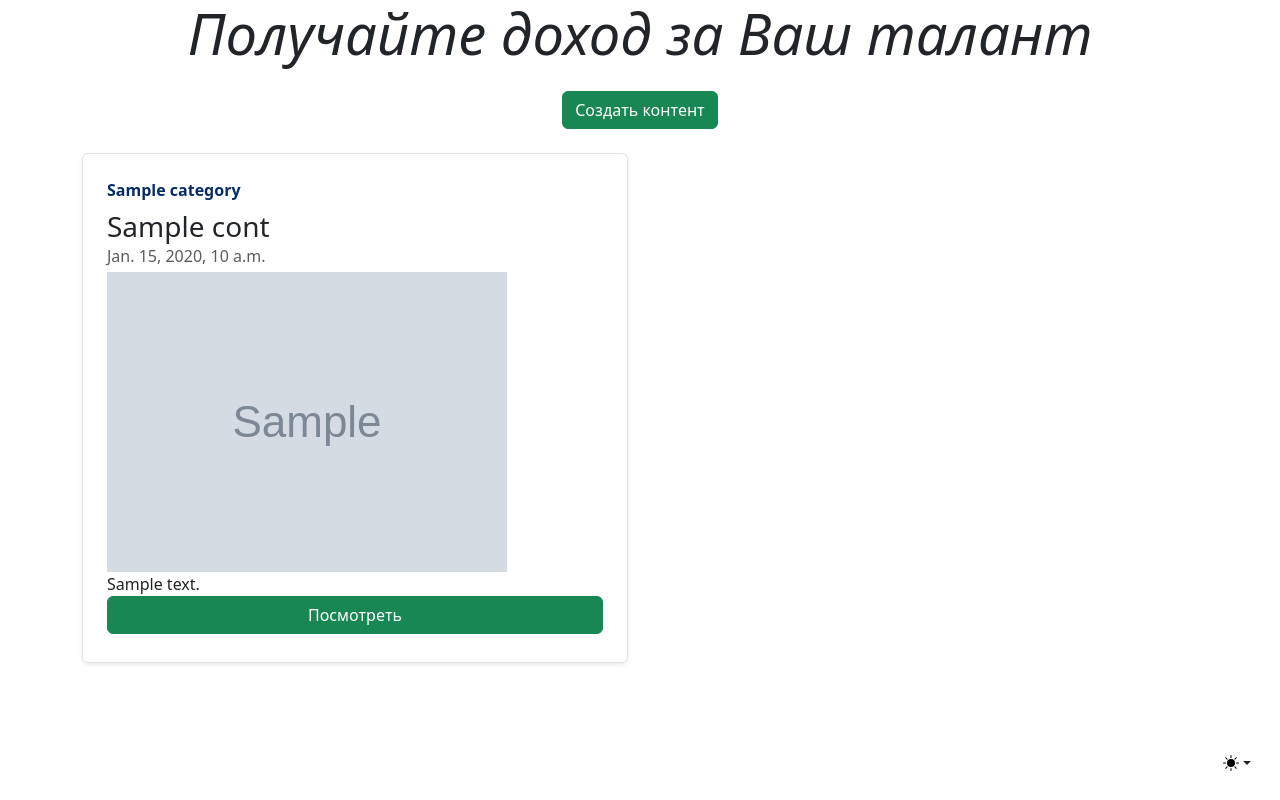
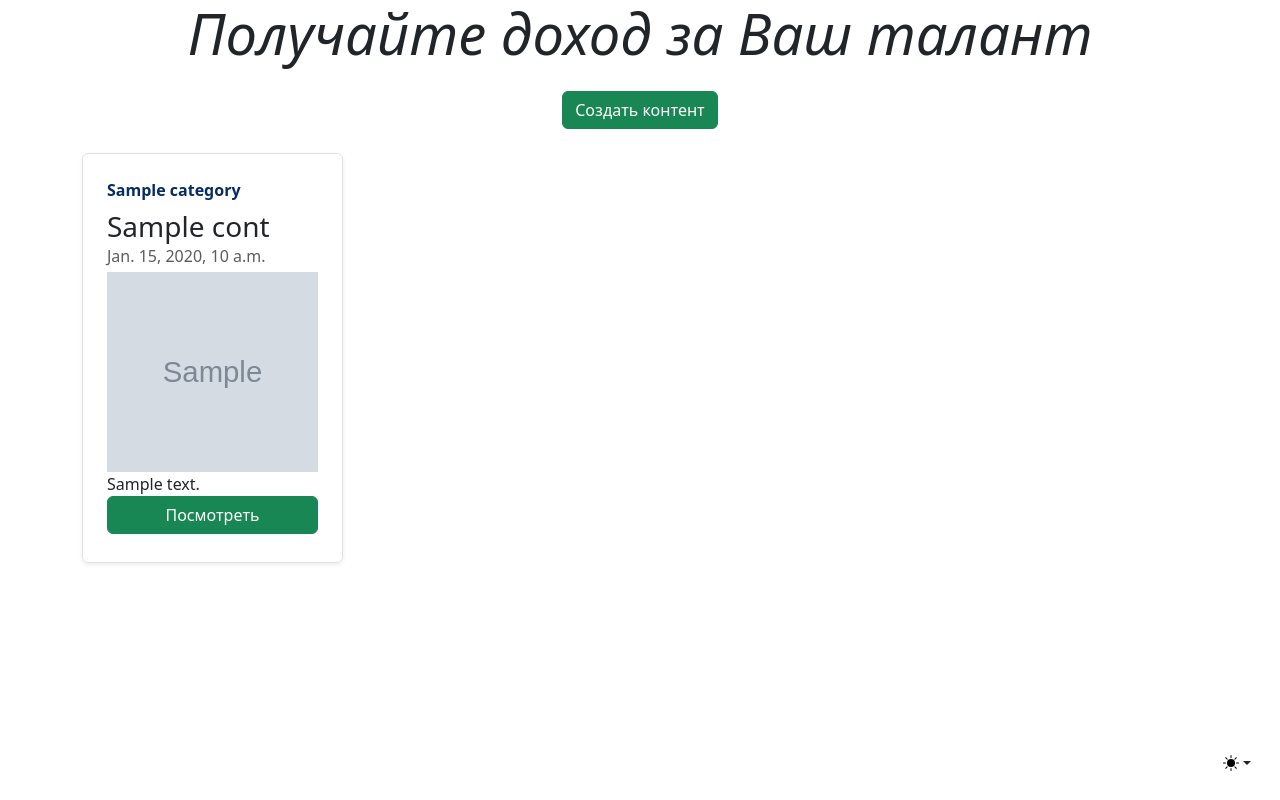
Before and after one commit to Lambada0000/Content_platform, a Django app: template content/templates/content/content_list.html in a window 1280 px wide. Run offline with Django 5.2, Linux system fonts and the light colour scheme; the template is opened without the code that fills it: most values are stand-ins (such as "Sample title", 1, 10 or a date in 2020); grey boxes marked "Sample" are stand-in pictures; some libraries are stand-ins or nearby versions.

Commit message:
add 4 containers

```diff
--- a/content/templates/content/content_list.html
+++ b/content/templates/content/content_list.html
@@ -12,14 +12,14 @@
 
     <div class="row mb-2">
         {% for cont in object_list %}
-        <div class="col-md-6">
+        <div class="col-md-3">
             <div class="row g-0 border rounded overflow-hidden flex-md-row mb-4 shadow-sm h-md-250 position-relative">
                 <div class="col p-4 d-flex flex-column position-static">
                     <strong class="d-inline-block mb-2 text-primary-emphasis">{{ cont.category }}</strong>
                     <h3 class="mb-0">{{ cont.title }}</h3>
                     <div class="mb-1 text-body-secondary">{{ cont.publication_date }}</div>
                     <div class="col-auto d-none d-lg-block">
-                        <img src="{{ cont.photo | media_filter }}">
+                        <img style="height: 200px; width: 100%;" src="{{ cont.photo | media_filter }}">
                     </div>
                     <p class="card-text mb-auto">{{ cont.description|truncatechars:99 }}</p>
                     {% if cont.is_content_paid %}
```
